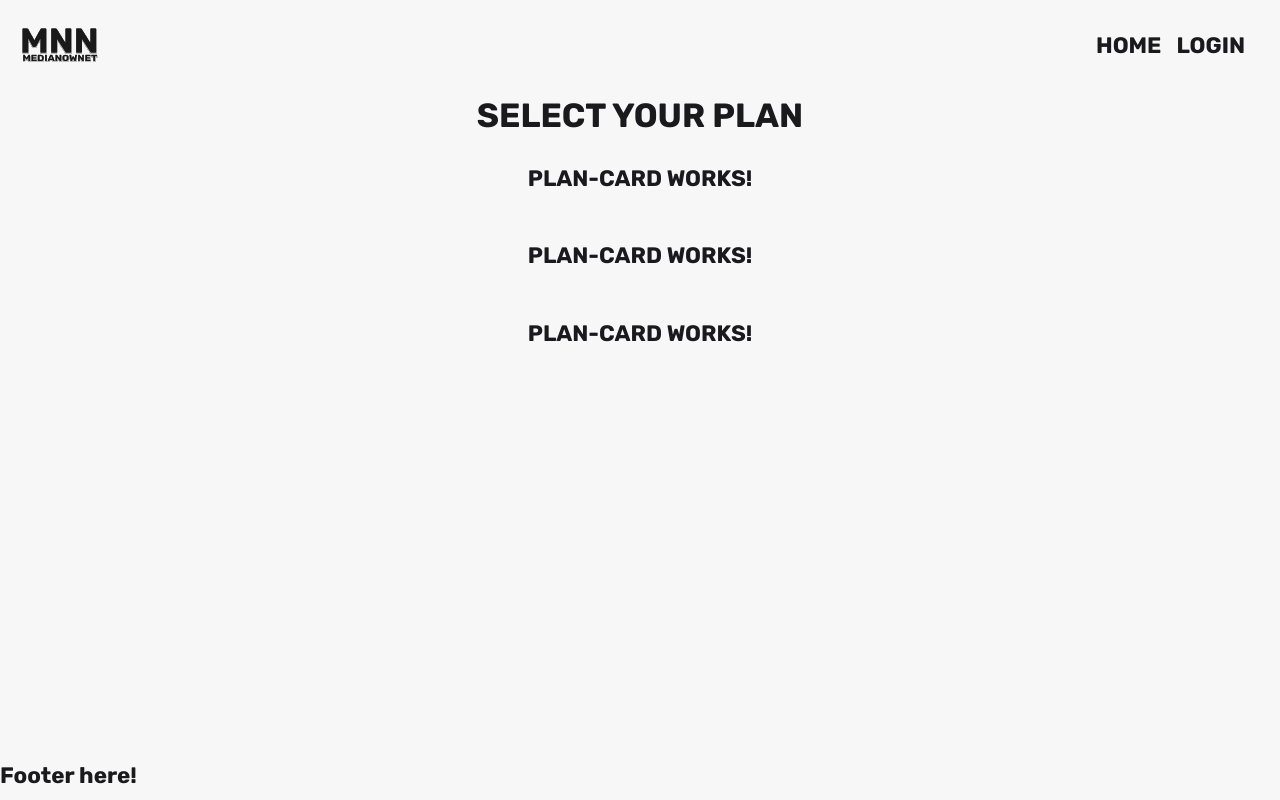
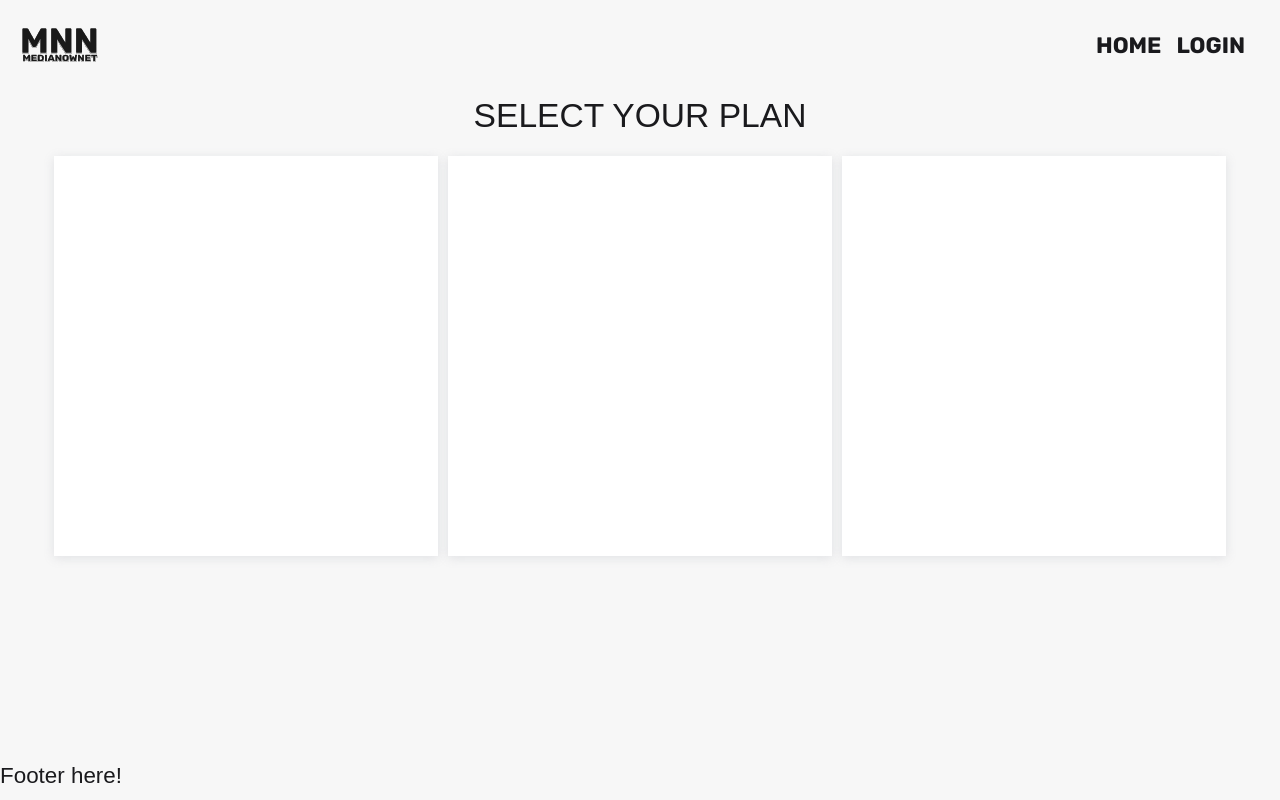
Before and after one commit to hellyprog/MediaNowNet, an Angular app in the folder MediaNowNet.UI/MediaNowNet/: page /subscription in a window 1280 px wide. Built offline with nearby package versions, Linux system fonts and the light colour scheme.

Commit message:
Styled empty card components, fixed font weight issue

```diff
--- a/MediaNowNet.UI/MediaNowNet/src/app/home/components/home/home.component.scss
+++ b/MediaNowNet.UI/MediaNowNet/src/app/home/components/home/home.component.scss
@@ -11,7 +11,6 @@
   display: flex;
   flex-direction: column;
   height: 100%;
-  padding: 20px 0;
   text-transform: uppercase;
   width: 100%;
 
@@ -35,6 +34,7 @@
     .primary-header {
       border-bottom: 5px solid;
       font-size: 2rem;
+      font-weight: bold;
       padding: 15px 0;
     }
 
@@ -48,7 +48,8 @@
 
     .chapter-title {
       font-size: 1.5em;
-      padding: 10px 0 10px 20px;
+      font-weight: bold;
+      padding: 10px 0 10px 5px;
     }
   }
 }
--- a/MediaNowNet.UI/MediaNowNet/src/app/shared/components/image-slideshow/image-slideshow.component.scss
+++ b/MediaNowNet.UI/MediaNowNet/src/app/shared/components/image-slideshow/image-slideshow.component.scss
@@ -2,6 +2,7 @@
   box-sizing: border-box;
   display: flex;
   flex-wrap: wrap;
+  justify-content: space-around;
   padding: 0 20px;
   width: 100%;
 
@@ -64,14 +65,6 @@
       flex-shrink: 0;
       margin: 0 5px;
       width: 40%;
-
-      .image-wrapper {
-        height: auto;
-
-        .overlay {
-          height: 97%;
-        }
-      }
     }
   }
 }
--- a/MediaNowNet.UI/MediaNowNet/src/app/subscription/components/plan-card/plan-card.component.html
+++ b/MediaNowNet.UI/MediaNowNet/src/app/subscription/components/plan-card/plan-card.component.html
@@ -1,3 +1,3 @@
-<p>
-  plan-card works!
-</p>
+<div class="plan-card-container">
+
+</div>
--- a/MediaNowNet.UI/MediaNowNet/src/app/subscription/components/plan-card/plan-card.component.scss
+++ b/MediaNowNet.UI/MediaNowNet/src/app/subscription/components/plan-card/plan-card.component.scss
@@ -0,0 +1,22 @@
+.plan-card-container {
+  background: white;
+  box-shadow: 0 2px 10px 0 rgba(134, 141, 155, 0.2);
+  display: flex;
+  flex-direction: column;
+  height: 50vh;
+  margin: 5px;
+  min-width: 30vw;
+  transition: transform 0.3s ease-in-out;
+
+  &:hover {
+    box-shadow: 0 10px 18px 0 rgba(134, 141, 155, 0.2);
+    transform: translateY(-15px);
+  }
+}
+
+@media only screen and (max-width : 640px) {
+  .plan-card-container {
+    margin: 15px 0;
+    min-width: 60vw;
+  }
+}
--- a/MediaNowNet.UI/MediaNowNet/src/app/subscription/components/subscription/subscription.component.html
+++ b/MediaNowNet.UI/MediaNowNet/src/app/subscription/components/subscription/subscription.component.html
@@ -1,6 +1,8 @@
 <div class="subscription-container">
   <div class="title">Select your plan</div>
-  <app-plan-card></app-plan-card>
-  <app-plan-card></app-plan-card>
-  <app-plan-card></app-plan-card>
+  <div class="cards-container">
+    <app-plan-card></app-plan-card>
+    <app-plan-card></app-plan-card>
+    <app-plan-card></app-plan-card>
+  </div>
 </div>
--- a/MediaNowNet.UI/MediaNowNet/src/app/subscription/components/subscription/subscription.component.scss
+++ b/MediaNowNet.UI/MediaNowNet/src/app/subscription/components/subscription/subscription.component.scss
@@ -17,4 +17,12 @@
   .title {
     font-size: 1.5em;
   }
+
+  .cards-container {
+    display: flex;
+    flex-direction: row;
+    flex-wrap: wrap;
+    justify-content: center;
+    padding: 10px 10px;
+  }
 }
--- a/MediaNowNet.UI/MediaNowNet/src/styles.scss
+++ b/MediaNowNet.UI/MediaNowNet/src/styles.scss
@@ -1,6 +1,19 @@
 /* You can add global styles to this file, and also import other style files */
 @import url('https://fonts.googleapis.com/css?family=Rubik:700');
 @import './app/shared/styles/colors';
+
+@font-face {
+  font-family: 'Rubik';
+  src: url('https://fonts.googleapis.com/css?family=Rubik:400') format('truetype');
+  font-weight: normal;
+  font-style: normal;
+  }
+  @font-face {
+  font-family: 'Rubik';
+  src: url('https://fonts.googleapis.com/css?family=Rubik:700') format('truetype');
+  font-weight: bold;
+  font-style: normal;
+   }
 
 *, *:before, *:after {
   box-sizing: border-box;
```
